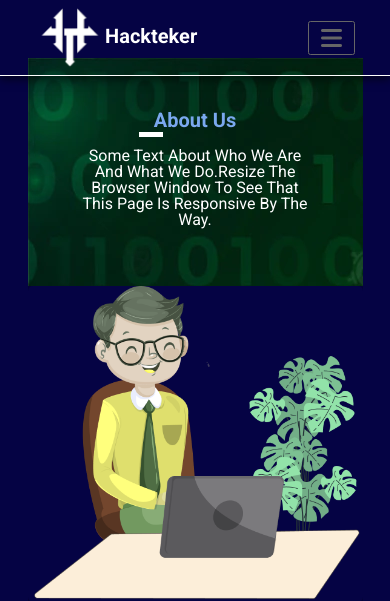
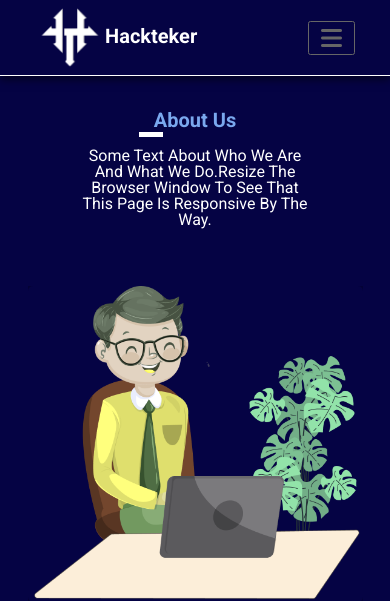
Before and after one commit to Ritesh-FSD/hacktekers, a PHP site: page /about.html in a window 390 px wide. Shown: the top 601 px of the page. Run offline with PHP 8.4, Linux system fonts and the light colour scheme.

Commit message:
Update style.css

```diff
--- a/style.css
+++ b/style.css
@@ -1289,6 +1289,8 @@ h5{
   .container-contact1 {
     padding: 90px 15px 88px 15px;
   }
+ .about-section{
+   background:none;
 }
 @media screen and (min-width:320px) and (max-width:360px) {
   .footer-second p{
```
